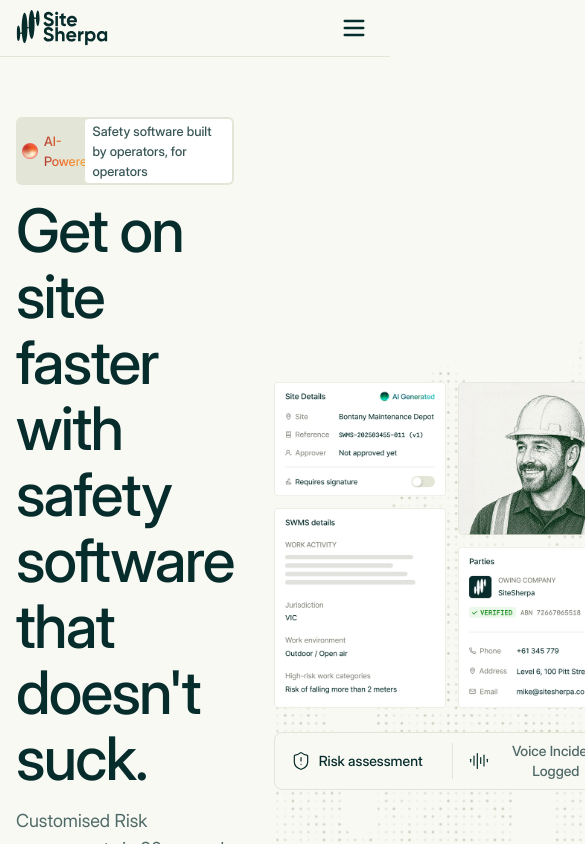
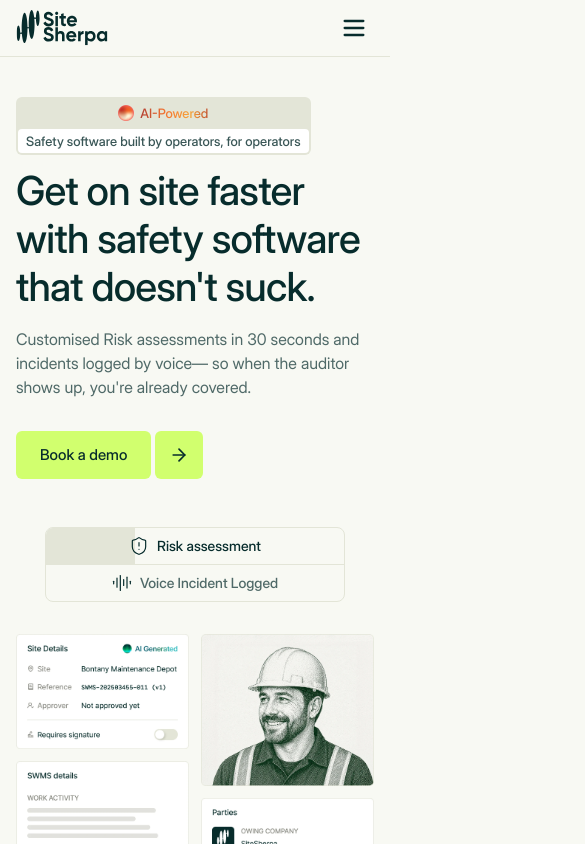
Before and after one commit to Tusar78/Site-Sherpa, a React (Vite) app: page / in a window 390 px wide. Shown: the top 844 px of the page, 585 px wide, since content can reach past the window. Built offline with nearby package versions, Linux system fonts and the light colour scheme.

Commit message:
Navigation and hero full complete

```diff
--- a/src/components/Hero/Hero.css
+++ b/src/components/Hero/Hero.css
@@ -1,22 +1,21 @@
 @reference "../../index.css";
 
-
-
+/* ============================
+   RESPONSIVE HERO LAYOUT
+============================ */
 .hero_content {
-  @apply flex justify-between items-center gap-10;
-  padding: 60px 0;
+  @apply flex flex-col md:flex-row justify-between items-center gap-10 lg:gap-5 pt-[40px] lg:pt-[60px] pb-[20px] md:pb-[40px] lg:pb-[60px];
 }
 
 .hero_left {
-  @apply w-full flex flex-col items-start;
-  max-width: 520px;
+  @apply w-full flex flex-col items-start max-w-full max-w-[420px] pl-3 md:pl-0;
+  /* max-width: 420px; */
 }
 
 .hero_badge {
-  @apply flex items-center bg-surface-alt text-xsmall;
+  @apply flex items-center flex-col lg:flex-row bg-surface-alt text-xsmall pt-[6px] md:pt-[2px] pl-[2px] lg:pl-[6px] pr-[2px] pb-[2px];
   gap: 6px;
   border-radius: 6px;
-  padding: 2px 2px 2px 6px;
 }
 
 .hero_badge-left {
@@ -39,7 +38,7 @@
 }
 
 .hero_title {
-  @apply text-h1 font-medium text-primary;
+  @apply text-h1 font-medium text-primary max-w-[600px] md:max-w-full;
   margin: 12px 0 16px;
 }
 
@@ -52,24 +51,40 @@
 /* ============================
    HERO VISUAL SECTION
 ============================ */
-
 .hero_visual {
-  @apply relative w-full h-full;
+  @apply relative w-full h-full flex md:block flex-col-reverse gap-8 md:gap-0;
   max-width: 636px;
 }
 
-/* .hero_visual-bg {
-  @apply absolute inset-0 z-0 opacity-50 bg-cover bg-no-repeat bg-center;
-} */
+.hero_visual-bg {
+  @apply absolute inset-0 z-0 bg-cover bg-no-repeat bg-center hidden md:block h-[600px] lg:h-[800px];
+  background-image: url(/src/assets/images/herobg.png);
+  width: 100%;
+  max-width: 500px;
+  left: 0;
+  right: 0;
+  top: -90px;
+  margin: 0 auto;
+}
 
 /* Cards Layout */
 .hero_visual-elements {
-  @apply relative flex gap-3;
+  @apply relative flex flex-row gap-3;
+}
+
+/* Card Content Fade Animation on tab switch */
+.animate-fade {
+  animation: fadeIn 0.4s ease-in-out;
+}
+
+@keyframes fadeIn {
+  from { opacity: 0; transform: translateY(5px); }
+  to { opacity: 1; transform: translateY(0); }
 }
 
 .hero_card-left,
 .hero_card-right {
-  @apply flex flex-col gap-3;
+  @apply flex flex-col gap-3 w-full sm:w-1/2;
 }
 
 .hero_card {
@@ -80,30 +95,97 @@
   @apply w-full block;
 }
 
-/* Tabs Styling */
+/* ============================
+   TABS & PROGRESS BAR ANIMATION
+============================ */
 .hero_visual-tabs {
-  @apply mx-auto mt-6 flex justify-center w-full z-20 relative;
+  @apply mx-auto mt-2 sm:mt-6 flex justify-center w-full z-20 relative;
 }
 
 .tab_container {
-  @apply flex items-center overflow-hidden bg-bge;
+  @apply flex flex-col sm:flex-row items-center overflow-hidden bg-bge w-full;
   border: 1px solid var(--color-surface-alt);
   border-radius: 8px;
-  width: 416px;
+  max-width: 416px;
 }
 
 .tab_btn {
-  @apply flex items-center w-full gap-2 px-4 py-2 text-primary/70 hover:text-primary font-medium text-sm transition-all;
-  max-width: 208px;
-  border-right: 1px solid var(--color-surface-alt);
+  @apply flex items-center justify-center sm:justify-start w-full gap-2 px-4 py-2 text-primary/70 hover:text-primary font-medium text-sm transition-colors relative z-10;
+  /* border handling for responsive */
+  border-bottom: 1px solid var(--color-surface-alt);
+  border-right: none;
+  cursor: pointer;
 }
 
-.tab_btn:last-child {
-  @apply border-r-0;
+/* Desktop border handling */
+@media (min-width: 640px) {
+  .tab_btn {
+    border-bottom: none;
+    border-right: 1px solid var(--color-surface-alt);
+  }
+  .tab_btn:last-child {
+    border-right: none;
+  }
+
+  .tab_btn {
+    justify-content: center;
+  }
+}
+
+@media (max-width: 900px) {
+  .tab_container {
+    flex-direction: column;
+    max-width: 300px;
+  }
+
+  .tab_btn {
+    border-right: 0;
+    border-bottom: 1px solid var(--color-surface-alt);
+  }
+
+  .tab_btn:last-child {
+    border-bottom: none;
+  }
+}
+
+@media (max-width: 767.99px) {
+  .tab_container {
+    flex-direction: row;
+    max-width: 450px;
+  }
+
+  .tab_btn {
+    border-right: 1px solid var(--color-surface-alt);
+    border-bottom: 0;
+  }
+
+  .tab_btn:last-child {
+    border-right: none;
+  }
+}
+
+@media (max-width: 455.99px) {
+  .tab_container {
+    flex-direction: column;
+    max-width: 300px;
+  }
+
+  .tab_btn {
+    border-right: 0;
+    border-bottom: 1px solid var(--color-surface-alt);
+  }
+
+  .tab_btn:last-child {
+    border-bottom: none;
+  }
+
+  .hero_left {
+    padding-left: 0;
+  }
 }
 
 .tab_btn--active {
-  @apply  text-primary hover:text-primary font-medium;
+  @apply text-primary font-medium;
 }
 
 .tab_icon {
@@ -114,14 +196,19 @@
   @apply w-5 h-5;
 }
 
-.hero_visual-bg {
-  @apply absolute inset-0 z-0 bg-cover bg-no-repeat bg-center;
-    background-repeat: no-repeat;
-    background-image: url(/src/assets/images/herobg.png);
-    background-size: cover;
-    width: 500px;
-    height: 800px;
-    left: 0;
-    right: 0;
-    top: -90px;
+/* --- The Magic: Auto Progress Background --- */
+.tab_btn::before {
+  content: "";
+  @apply absolute top-0 left-0 h-full -z-10;
+  width: 0%;
+  background-color: var(--color-surface-alt); /* Using your existing light bg variable */
 }
+
+.tab_btn--active::before {
+  animation: tabProgress 3s linear forwards;
+}
+
+@keyframes tabProgress {
+  0% { width: 0%; }
+  100% { width: 100%; }
+}
--- a/src/components/Hero/Hero.jsx
+++ b/src/components/Hero/Hero.jsx
@@ -1,4 +1,4 @@
-import { useState } from "react";
+import { useState, useEffect } from "react";
 import {
   circleIcon,
   heroImgOne,
@@ -13,11 +13,24 @@ import "./Hero.css";
 
 function Hero() {
   const [activeTab, setActiveTab] = useState("risk");
+
+  // Auto-play logic: Switch tab every 2 seconds
+  useEffect(() => {
+    const timer = setTimeout(() => {
+      setActiveTab((prevTab) => (prevTab === "risk" ? "voice" : "risk"));
+    }, 3000); // 2 seconds
+
+    // Cleanup timer if user clicks manually or component unmounts
+    return () => clearTimeout(timer);
+  }, [activeTab]);
+
   return (
     <section className="section_hero">
       <div className="global-padding">
         <div className="container-regular">
           <div className="hero_content">
+
+            {/* Left Content */}
             <div className="hero_left">
               <div className="hero_badge">
                 <div className="hero_badge-left">
@@ -32,6 +45,7 @@ function Hero() {
                   Safety software built by operators, for operators
                 </span>
               </div>
+
               <h1 className="hero_title">
                 Get on site faster with safety software that doesn't suck.
               </h1>
@@ -46,35 +60,40 @@ function Hero() {
               </div>
             </div>
 
+            {/* Right Visual Section */}
             <div className="hero_visual">
-              {/* Hero Visual Section - Right Side */}
               <div className="hero_visual-bg"></div>
 
-              {/* Cards Container */}
-              <div className="hero_visual-elements">
+              {/* Cards Container with smooth fade transition */}
+              <div key={activeTab} className="hero_visual-elements animate-fade">
+
                 <div className="hero_card-left">
                   <div className="hero_card hero_card-site">
-                    <img src={heroImgTwo} alt="Site Details" />
+                    {/* Image changes dynamically based on activeTab */}
+                    <img src={activeTab === "risk" ? heroImgTwo : heroImgFour} alt="Site Details" />
                   </div>
 
                   <div className="hero_card hero_card-portrait">
-                    <img src={heroImgOne} alt="Safety Officer" />
+                    <img src={activeTab === "risk" ? heroImgOne : heroImgThree} alt="Safety Officer" />
                   </div>
                 </div>
+
                 <div className="hero_card-right">
                   <div className="hero_card hero_card-site">
-                    <img src={heroImgThree} alt="Site Details" />
+                    <img src={activeTab === "risk" ? heroImgThree : heroImgTwo} alt="Site Details" />
                   </div>
 
                   <div className="hero_card hero_card-portrait">
-                    <img src={heroImgFour} alt="Safety Officer" />
+                    <img src={activeTab === "risk" ? heroImgFour : heroImgOne} alt="Safety Officer" />
                   </div>
                 </div>
+
               </div>
 
               {/* Bottom Tabs */}
               <div className="hero_visual-tabs">
                 <div className="tab_container">
+
                   {/* Risk Assessment Tab */}
                   <button
                     className={`tab_btn ${activeTab === "risk" ? "tab_btn--active" : ""}`}
@@ -92,9 +111,11 @@ function Hero() {
                     <img src={audiLicense} alt="Voice" className="tab_icon" />
                     Voice Incident Logged
                   </button>
+
                 </div>
               </div>
             </div>
+
           </div>
         </div>
       </div>
--- a/src/components/PrimaryBtn/PrimaryBtn.css
+++ b/src/components/PrimaryBtn/PrimaryBtn.css
@@ -1,20 +1,54 @@
 @reference "../../index.css";
 
+
 .primary-btn {
-  @apply flex items-center gap-1 w-fit;
+  @apply flex items-center gap-1 w-fit cursor-pointer;
+  transition: transform 0.5s cubic-bezier(0.16, 1, 0.3, 1);
 }
+
+
+.primary-btn:hover {
+  transform: scale(1.02);
+}
+
+
+.primary-btn:active {
+  transform: scale(0.98);
+}
+
 
 .primary-btn_text {
   @apply flex h-12 text-regular items-center bg-accent font-medium text-primary;
   padding: 12px 24px;
   border-radius: 6px;
+  transition: background-color 0.4s ease;
 }
+
 
 .primary-btn_icon {
   @apply bg-accent text-primary w-12 h-12 flex items-center justify-center;
   border-radius: 6px;
+  transition: all 0.5s cubic-bezier(0.16, 1, 0.3, 1);
+}
+
+
+.primary-btn:hover .primary-btn_text {
+  background-color: #cbfb57;
+}
+
+
+.primary-btn:hover .primary-btn_icon {
+  background-color: var(--color-primary);
+  color: var(--color-accent);
+  transform: translateX(3px);
 }
 
 .primary-btn_icon svg {
   @apply w-5 h-5;
+  transition: transform 0.5s cubic-bezier(0.16, 1, 0.3, 1);
 }
+
+
+.primary-btn:hover .primary-btn_icon svg {
+  transform: rotate(-45deg) scale(1.1);
+}
--- a/src/index.css
+++ b/src/index.css
@@ -56,7 +56,6 @@
 /* ============================
    THEME VARIABLES
 ============================ */
-
 @theme {
   /* --- Colors --- */
   --color-primary: #072c2c;
@@ -72,27 +71,29 @@
   --font-base: "Inter Display", sans-serif;
   --font-body: "Google Sans", sans-serif;
 
-  /* --- Font Sizes (size + line-height + letter-spacing bundled) --- */
-  --text-h1: 60px;
-  --text-h1--line-height: 66px;
-  --text-h1--letter-spacing: -0.03em;
+  /* ============================
+     FONT SIZES (Mobile First / Default)
+  ============================ */
+  --text-h1: 40px;
+  --text-h1--line-height: 48px;
+  --text-h1--letter-spacing: -0.02em;
 
-  --text-h2: 48px;
-  --text-h2--line-height: 58px;
-  --text-h2--letter-spacing: -0.03em;
+  --text-h2: 32px;
+  --text-h2--line-height: 40px;
+  --text-h2--letter-spacing: -0.02em;
 
-  --text-h3: 40px;
-  --text-h3--line-height: 48px;
-  --text-h3--letter-spacing: -0.03em;
+  --text-h3: 28px;
+  --text-h3--line-height: 36px;
+  --text-h3--letter-spacing: -0.02em;
 
-  --text-h4: 28px;
-  --text-h4--line-height: 32px;
+  --text-h4: 24px;
+  --text-h4--line-height: 28px;
 
-  --text-medium: 18px;
-  --text-medium--line-height: 28px;
+  --text-medium: 16px;
+  --text-medium--line-height: 24px;
 
-  --text-regular: 16px;
-  --text-regular--line-height: 24px;
+  --text-regular: 15px;
+  --text-regular--line-height: 22px;
 
   --text-small: 14px;
   --text-small--line-height: 20px;
@@ -100,47 +101,67 @@
   --text-xsmall: 13px;
   --text-xsmall--line-height: 20px;
 
-  --text-caption: 16px;
+  --text-caption: 14px;
   --text-caption--line-height: 150%;
 
   /* --- Gradients --- */
-  --gradient-teal: linear-gradient(
-    89deg,
-    #4cb38e -50.18%,
-    #005d71 -1.49%,
-    #005d71 18.64%,
-    #005d71 34.62%,
-    #137f58 61.8%,
-    #1bb9bf 83.11%
-  );
-  --gradient-sunset: linear-gradient(
-    90deg,
-    #b64131 2.9%,
-    #f47430 37.59%,
-    #f5a53d 74.31%,
-    #b64131 106.52%
-  );
+  --gradient-teal: linear-gradient(89deg, #4cb38e -50.18%, #005d71 -1.49%, #005d71 18.64%, #005d71 34.62%, #137f58 61.8%, #1bb9bf 83.11%);
+  --gradient-sunset: linear-gradient(90deg, #b64131 2.9%, #f47430 37.59%, #f5a53d 74.31%, #b64131 106.52%);
   --gradient-teal-alt: linear-gradient(45deg, #137f58 0%, #1bb9bf 100%);
-  --gradient-red: linear-gradient(
-    90deg,
-    #c12a15 2.9%,
-    #f43a30 37.59%,
-    #ff6868 74.31%,
-    #83190a 106.52%
-  );
+  --gradient-red: linear-gradient(90deg, #c12a15 2.9%, #f43a30 37.59%, #ff6868 74.31%, #83190a 106.52%);
+  --gradient-sky: linear-gradient(89deg, #4cb38e -430.37%, #137f58 -430.31%, #1bb9bf 27.99%);
+}
 
-  --gradient-sky: linear-gradient(
-    89deg,
-    #4cb38e -430.37%,
-    #137f58 -430.31%,
-    #1bb9bf 27.99%
-  );
+/* ============================
+   RESPONSIVE TYPOGRAPHY (Tablet - 768px and up)
+============================ */
+@variant md {
+  :root {
+    --text-h1: 48px;
+    --text-h1--line-height: 56px;
+    --text-h1--letter-spacing: -0.03em;
 
-  /* background: linear-gradient(89deg, #4CB38E -430.37%, #137F58 -430.31%, #1BB9BF 27.99%);
-background-clip: text;
--webkit-background-clip: text;
--webkit-text-fill-color: transparent; */
+    --text-h2: 40px;
+    --text-h2--line-height: 48px;
+    --text-h2--letter-spacing: -0.03em;
+
+    --text-h3: 32px;
+    --text-h3--line-height: 40px;
+    --text-h3--letter-spacing: -0.03em;
+
+    --text-h4: 26px;
+    --text-h4--line-height: 30px;
+
+
+    --text-medium: 18px;
+    --text-medium--line-height: 28px;
+
+    --text-regular: 16px;
+    --text-regular--line-height: 24px;
+
+    --text-caption: 16px;
+  }
 }
+
+/* ============================
+   RESPONSIVE TYPOGRAPHY (Desktop - 1024px and up)
+============================ */
+@variant lg {
+  :root {
+    --text-h1: 60px;
+    --text-h1--line-height: 66px;
+
+    --text-h2: 48px;
+    --text-h2--line-height: 58px;
+
+    --text-h3: 40px;
+    --text-h3--line-height: 48px;
+
+    --text-h4: 28px;
+    --text-h4--line-height: 32px;
+  }
+}
+
 
 /* ============================
    CUSTOM UTILITIES (Webflow Class-এর মতো)
```
